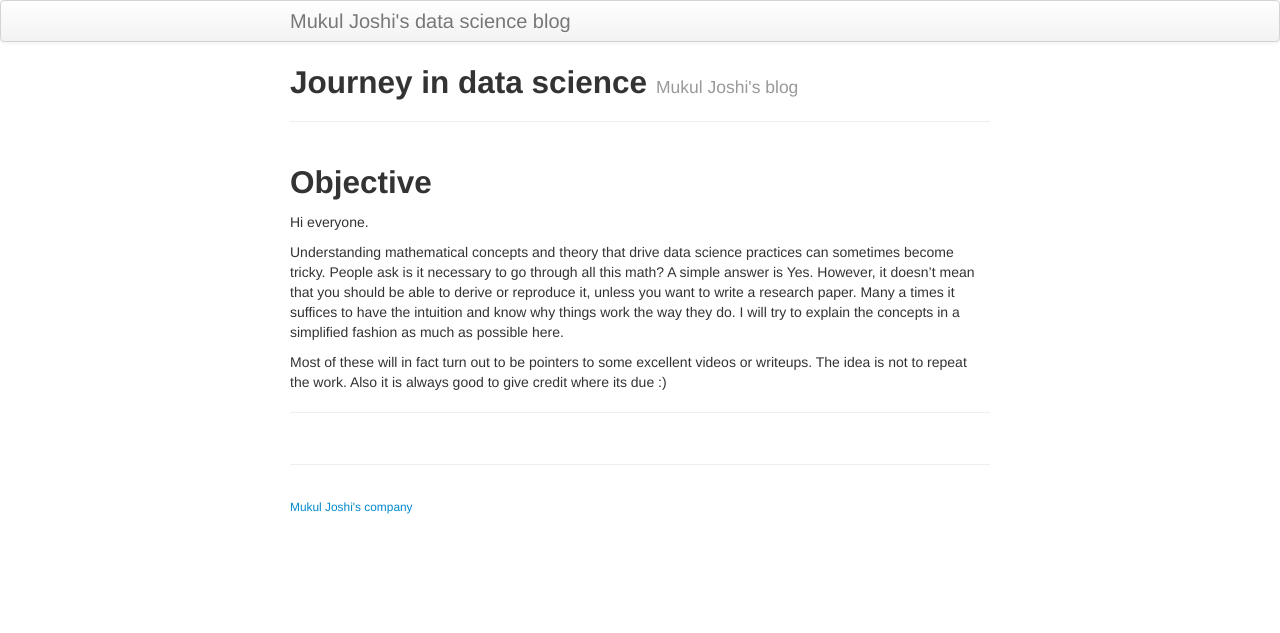
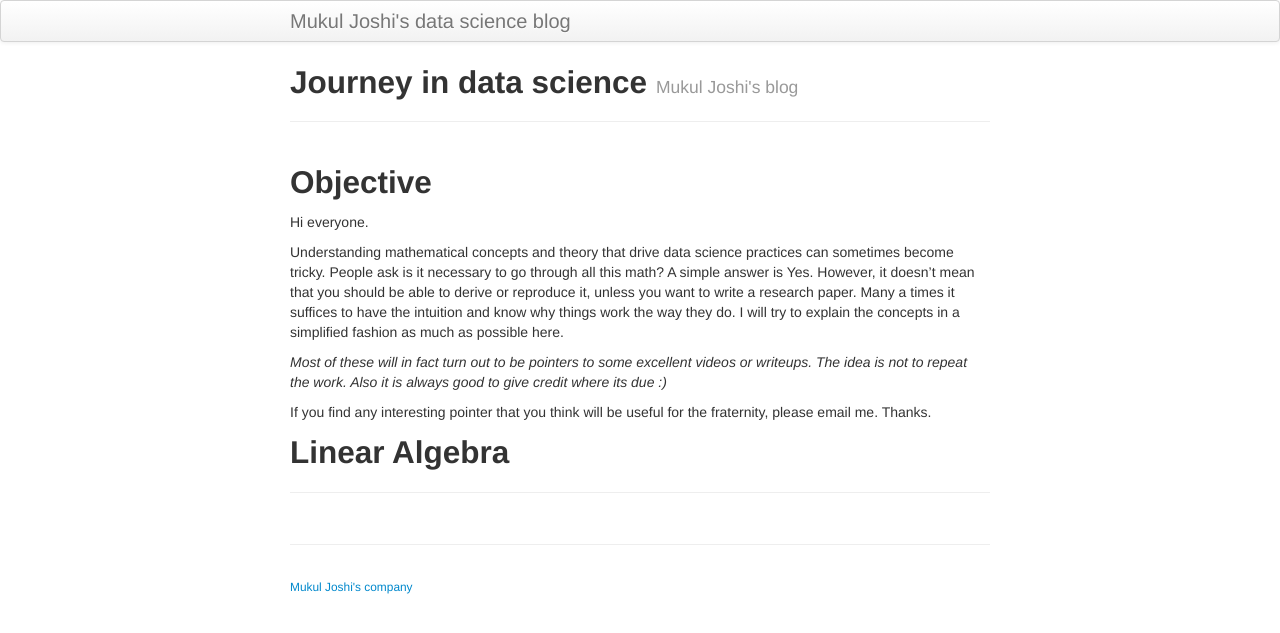
Before and after one commit to MukulJoshiPune/data_science_blog, a Jekyll site: the page built from index.md, in a window 1280 px wide. Shown: the top 633 px of the page. Built offline with Jekyll 4.4.1, drawn with Linux system fonts in a browser that asks for light colours.

Commit message:
Minor formatting

```diff
--- a/index.md
+++ b/index.md
@@ -12,6 +12,11 @@ Hi everyone.
 
 Understanding mathematical concepts and theory that drive data science practices can sometimes become tricky. People ask is it necessary to go through all this math? A simple answer is Yes. However, it doesn't mean that you should be able to derive or reproduce it, unless you want to write a research paper. Many a times it suffices to have the intuition and know why things work the way they do. I will try to explain the concepts in a simplified fashion as much as possible here.
 
-Most of these will in fact turn out to be pointers to some excellent videos or writeups. The idea is not to repeat the work. Also it is always good to give credit where its due :)
+*Most of these will in fact turn out to be pointers to some excellent videos or writeups. The idea is not to repeat the work. Also it is always good to give credit where its due :)*
+
+If you find any interesting pointer that you think will be useful for the fraternity, please email me. Thanks.
+
+Linear Algebra
+--------------
 
 ---
```
